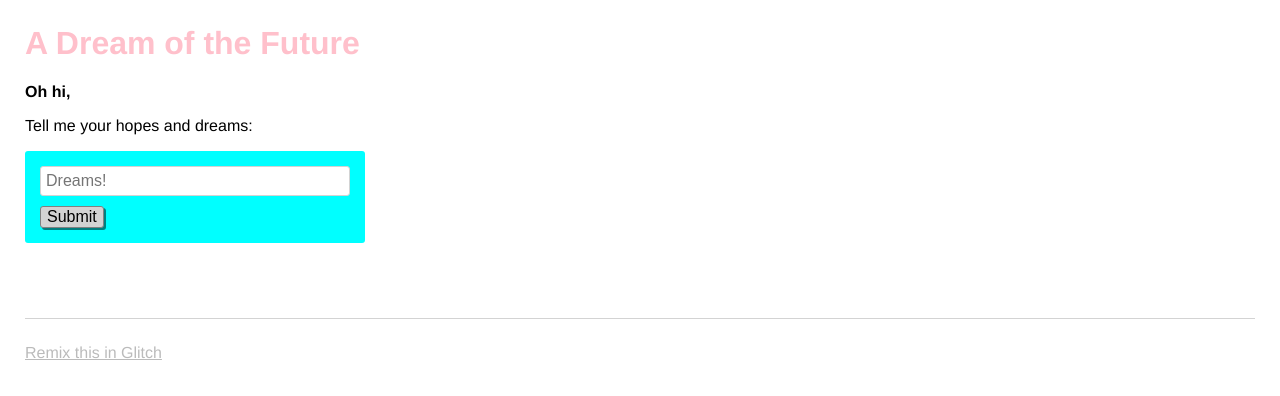
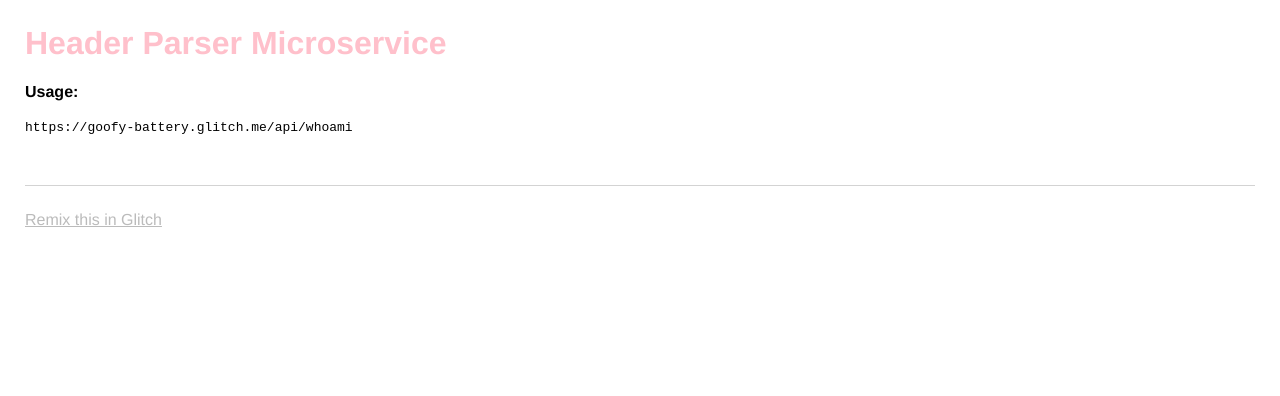
Before and after one commit to Albassant/HeaderParserMicroservice, a website: page views/index.html in a window 1280 px wide. Drawn offline with nearby package versions, Linux system fonts and the light colour scheme; no server answers.

Commit message:
index.html

```diff
--- a/server.js
+++ b/server.js
@@ -9,7 +9,10 @@
 // but feel free to use whatever libs or frameworks you'd like through `package.json`.
 
 // http://expressjs.com/en/starter/static-files.html
-// app.use(express.static('public'));
+app.use(express.static('public'));
+app.get("/", function(request, response) {
+  response.sendFile(__dirname + "/views/index.html");
+});
 
 // http://expressjs.com/en/starter/basic-routing.html
 app.get("/api/whoami", function (request, response) {
--- a/views/index.html
+++ b/views/index.html
@@ -10,7 +10,7 @@
 <!DOCTYPE html>
 <html>
   <head>
-    <title>Welcome to Glitch!</title>
+    <title>Welcome to Header Parser Microservice!</title>
     <meta name="description" content="A cool thing made with Glitch">
     <link id="favicon" rel="icon" href="https://glitch.com/edit/favicon-app.ico" type="image/x-icon">
     <meta charset="utf-8">
@@ -21,21 +21,13 @@
   <body>
     <header>
       <h1>
-        A Dream of the Future
+        Header Parser Microservice
       </h1>
     </header>
 
     <main>
-      <p class="bold">Oh hi,</p>
-      <p>Tell me your hopes and dreams:</p>
-      <form>
-        <input type="text" maxlength="100" placeholder="Dreams!">
-        <button type="submit">Submit</button>
-      </form>
-      <section class="dreams">
-        <ul id="dreams">
-        </ul>
-      </section>
+      <p class="bold">Usage:</p>
+      <code>https://goofy-battery.glitch.me/api/whoami</code>
     </main>
 
     <footer>
```
